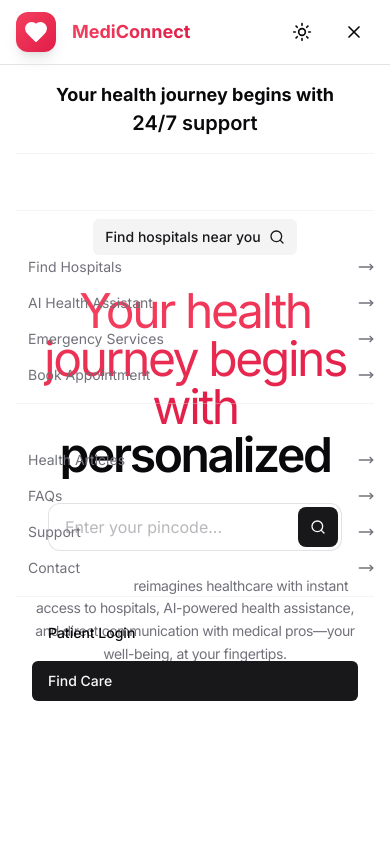
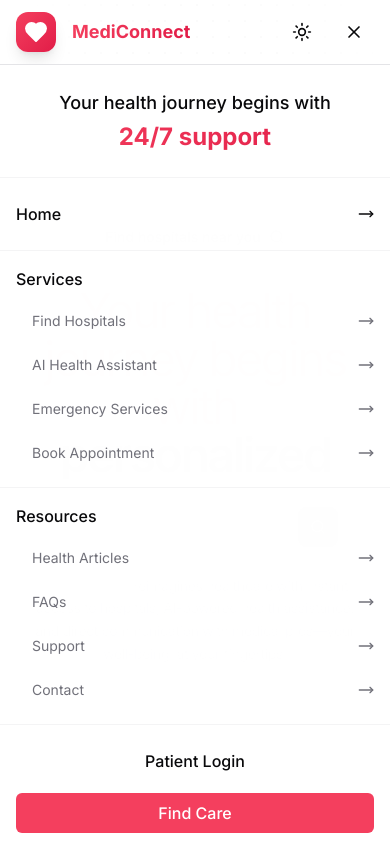
Before and after one commit to ayush-that/Nosu-AI-Hackathon, a Next.js app: page / in a window 390 px wide. Both pictures are taken after a click on the button 354 px from the left and 32 px from the top of the page. Shown: the top 844 px of the page. Built offline with nearby package versions, Linux system fonts and the light colour scheme.

Commit message:
Header mobile screen css fixed

```diff
--- a/components/Landing/Hero.tsx
+++ b/components/Landing/Hero.tsx
@@ -31,8 +31,12 @@ function Hero() {
   }, [titleNumber, titles]);
 
   return (
-    <div className="w-full min-h-screen flex items-center justify-center bg-gradient-to-b from-background to-background/80">
-      <div className="container mx-auto max-w-[1200px] px-4 flex items-center justify-center">
+    <div className="w-full min-h-screen flex items-center justify-center relative bg-background">
+      <div className="absolute inset-0 bg-dot-black/[0.2] dark:bg-dot-white/[0.2]">
+        <div className="absolute inset-0 bg-background [mask-image:radial-gradient(ellipse_at_center,transparent_20%,black)]" />
+      </div>
+
+      <div className="container relative z-10 mx-auto max-w-[1200px] px-4 flex items-center justify-center">
         <div className="flex gap-8 py-12 lg:py-10 items-center justify-center flex-col text-center">
           <div className="mt-10">
             <Button variant="secondary" size="sm" className="gap-2">
--- a/components/Landing/header.tsx
+++ b/components/Landing/header.tsx
@@ -76,7 +76,7 @@ export default function Header() {
   };
 
   return (
-    <header className="fixed inset-x-0 top-0 z-50 backdrop-blur-md bg-background/60 border-b border-border/40">
+    <header className="fixed inset-x-0 top-0 z-[999] bg-background/60 border-b border-border/40">
       <nav className="container mx-auto max-w-7xl flex h-16 items-center justify-between px-4">
         {/* Logo */}
         <div className="flex items-center gap-4">
@@ -180,38 +180,40 @@ export default function Header() {
 
       {/* Mobile menu */}
       {isOpen && (
-        <div className="fixed inset-x-0 top-16 bottom-0 z-[100] bg-black/60 backdrop-blur-md">
-          <div className="relative bg-background/95 border-t h-full">
-            <div className="grid divide-y divide-border/40 px-4">
-              <div className="text-center p-4">
-                <h2 className="text-lg font-bold text-foreground">
+        <div className="fixed inset-x-0 top-16 bottom-0 z-[99] bg-background/95 overflow-y-auto">
+          <div className="relative bg-background/95 border-t min-h-full">
+            <div className="grid divide-y divide-border/40">
+              <div className="text-center p-6 space-y-1">
+                <h2 className="text-lg font-medium text-foreground">
                   Your health journey begins with
                 </h2>
-                <h3 className="text-xl font-semibold text-foreground">24/7 support</h3>
+                <h3 className="text-2xl font-bold bg-gradient-to-r from-rose-500 to-rose-600 bg-clip-text text-transparent">
+                  24/7 support
+                </h3>
               </div>
               {navigationItems.map((item) => (
-                <div key={item.title} className="py-3">
+                <div key={item.title} className="p-4">
                   {item.href ? (
                     <Link
                       href={item.href}
-                      className="flex items-center justify-between py-1.5 text-sm font-medium text-white"
-                      onClick={() => setOpen(false)} // Close menu on navigation
+                      className="flex items-center justify-between py-2 text-base font-medium text-foreground hover:text-rose-500"
+                      onClick={() => setOpen(false)}
                     >
                       {item.title}
                       <MoveRight className="h-4 w-4" />
                     </Link>
                   ) : (
-                    <div className="space-y-2">
-                      <div className="font-medium text-sm text-white">
+                    <div className="space-y-3">
+                      <div className="font-medium text-base text-foreground">
                         {item.title}
                       </div>
-                      <div className="grid gap-1 pl-3">
+                      <div className="grid gap-2 pl-4">
                         {item.items?.map((subItem) => (
                           <Link
                             key={subItem.title}
                             href={subItem.href}
-                            className="flex items-center justify-between py-1.5 text-sm text-muted-foreground hover:text-foreground"
-                            onClick={() => setOpen(false)} // Close menu on navigation
+                            className="flex items-center justify-between py-2 text-sm text-muted-foreground hover:text-rose-500"
+                            onClick={() => setOpen(false)}
                           >
                             {subItem.title}
                             <MoveRight className="h-4 w-4" />
@@ -222,16 +224,16 @@ export default function Header() {
                   )}
                 </div>
               ))}
-              <div className="grid gap-2 p-4">
+              <div className="grid gap-3 p-4">
                 <Button
                   variant="ghost"
-                  className="w-full justify-start"
-                  onClick={handlePatientLoginMobile} // Use the new handler
+                  className="w-full justify-center text-base"
+                  onClick={handlePatientLoginMobile}
                 >
                   Patient Login
                 </Button>
                 <Button
-                  className="w-full justify-start"
+                  className="w-full justify-center bg-rose-500 hover:bg-rose-600 text-white text-base"
                   onClick={() => router.push("/auth")}
                 >
                   Find Care
--- a/package.json
+++ b/package.json
@@ -30,6 +30,7 @@
     "dotenv": "^16.4.7",
     "framer-motion": "^11.18.0",
     "lucide-react": "^0.469.0",
+    "mini-svg-data-uri": "^1.4.4",
     "next": "15.1.3",
     "next-themes": "^0.4.4",
     "react": "^19.0.0",
--- a/tailwind.config.ts
+++ b/tailwind.config.ts
@@ -1,4 +1,9 @@
 import type { Config } from "tailwindcss";
+const svgToDataUri = require("mini-svg-data-uri");
+const colors = require("tailwindcss/colors");
+const {
+  default: flattenColorPalette,
+} = require("tailwindcss/lib/util/flattenColorPalette");
 
 export default {
   darkMode: ["class"],
@@ -71,5 +76,42 @@ export default {
       },
     },
   },
-  plugins: [require("tailwindcss-animate"), require("@tailwindcss/typography")],
+  plugins: [
+    require("tailwindcss-animate"),
+    require("@tailwindcss/typography"),
+    addVariablesForColors,
+    function ({ matchUtilities, theme }) {
+      matchUtilities(
+        {
+          "bg-grid": (value) => ({
+            backgroundImage: `url("${svgToDataUri(
+              `<svg xmlns="http://www.w3.org/2000/svg" viewBox="0 0 32 32" width="32" height="32" fill="none" stroke="${value}"><path d="M0 .5H31.5V32"/></svg>`
+            )}")`,
+          }),
+          "bg-grid-small": (value) => ({
+            backgroundImage: `url("${svgToDataUri(
+              `<svg xmlns="http://www.w3.org/2000/svg" viewBox="0 0 32 32" width="8" height="8" fill="none" stroke="${value}"><path d="M0 .5H31.5V32"/></svg>`
+            )}")`,
+          }),
+          "bg-dot": (value) => ({
+            backgroundImage: `url("${svgToDataUri(
+              `<svg xmlns="http://www.w3.org/2000/svg" viewBox="0 0 32 32" width="16" height="16" fill="none"><circle fill="${value}" id="pattern-circle" cx="10" cy="10" r="1.6257413380501518"></circle></svg>`
+            )}")`,
+          }),
+        },
+        { values: flattenColorPalette(theme("backgroundColor")), type: "color" }
+      );
+    },
+  ],
 } satisfies Config;
+
+function addVariablesForColors({ addBase, theme }) {
+  let allColors = flattenColorPalette(theme("colors"));
+  let newVars = Object.fromEntries(
+    Object.entries(allColors).map(([key, val]) => [`--${key}`, val])
+  );
+
+  addBase({
+    ":root": newVars,
+  });
+}
```
Also changed, not shown: 1 other file (tests, documents, lock files or other folders).
